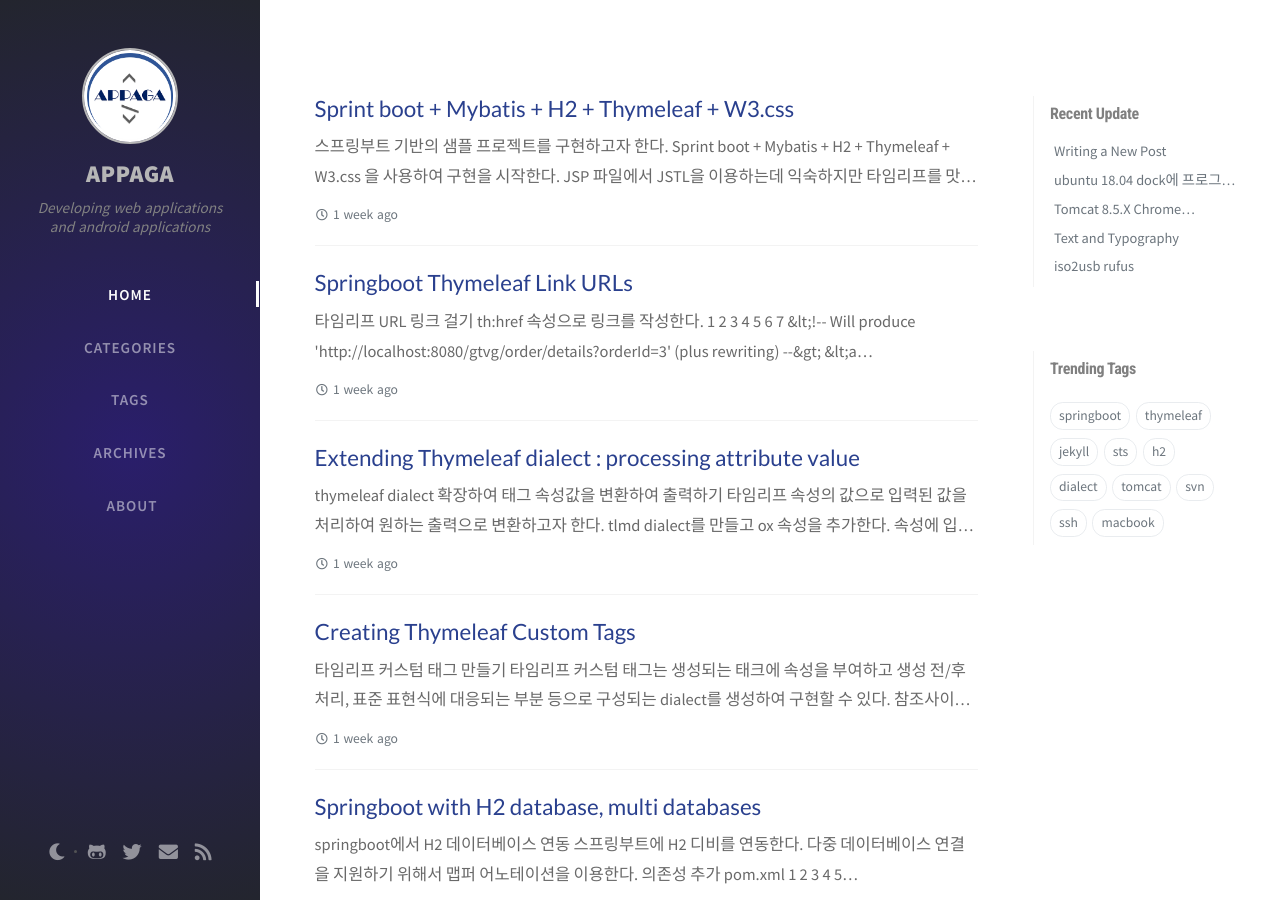
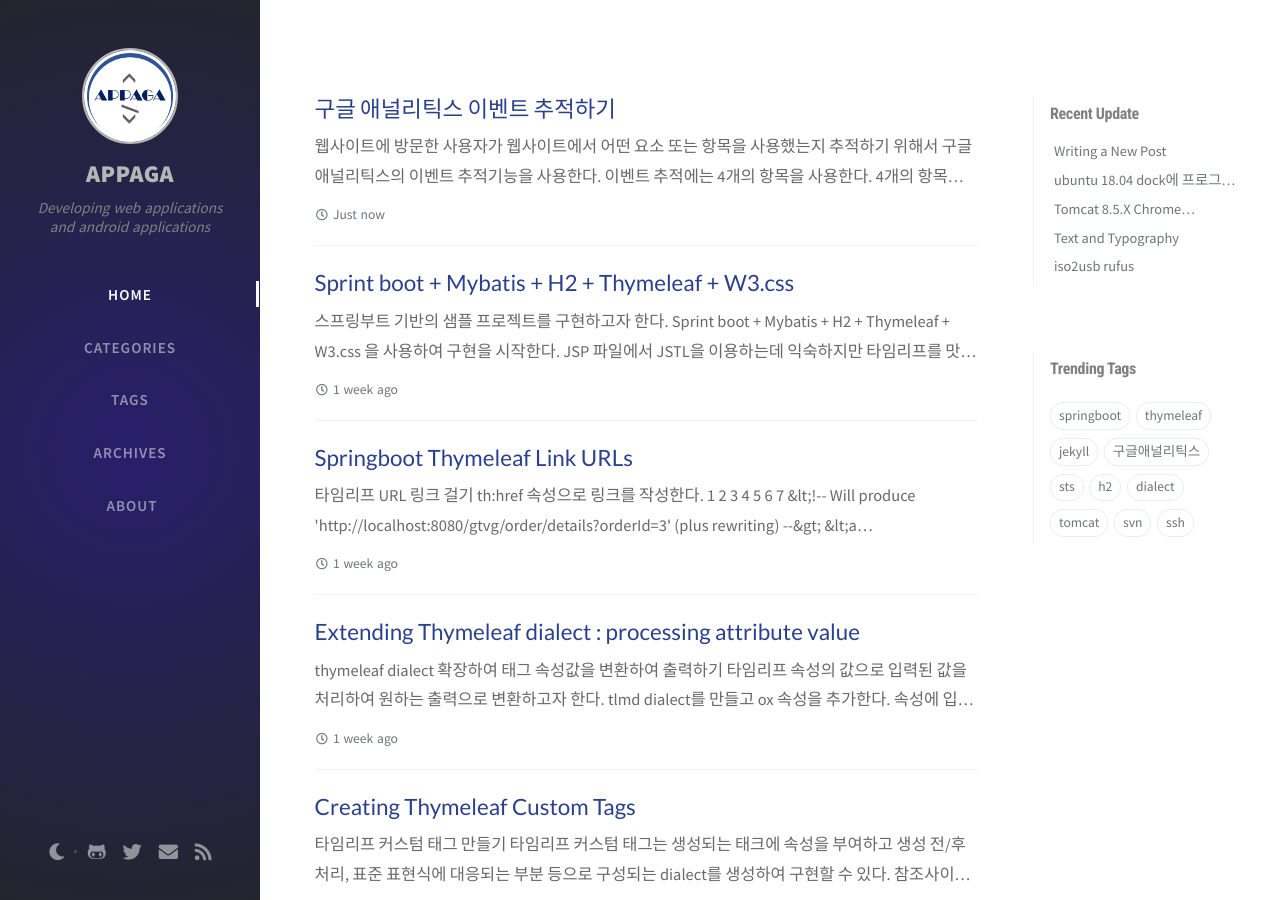
Before and after one commit to appaga/appaga.github.io, a Jekyll site: the page built from index.html, in a window 1280 px wide and 900 px high. Built offline with Jekyll 4.4.1, drawn with Linux system fonts in a browser that asks for light colours; nearby versions of some CDN libraries; the list of posts is cut into pages by our own code; comment, search, counter and statistics services are not loaded; some of the changed text lies outside the part shown.

Commit message:
포스트 추가

````diff
--- a/_layouts/category.html
+++ b/_layouts/category.html
@@ -16,7 +16,7 @@ layout: page
   <ul class="post-content pl-0">
     {% for post in site.categories[page.category] %}
     <li class="d-flex justify-content-between pl-md-3 pr-md-3">
-      <a href="{{ post.url | absolute_url }}" onclick="sendGaEvent('category', 'link', '{{ page.title }}', '{{ post.title }}')">{{ post.title }}</a>
+      <a href="{{ post.url | absolute_url }}" onclick="sendGaEvent('category', 'link', '{{ page.title }}')">{{ post.title }}</a>
       <span class="dash flex-grow-1"></span>
       <span class="text-muted small">{{ post.date | date: site.data.date_format.post }}</span>
     </li>
--- a/_layouts/tag.html
+++ b/_layouts/tag.html
@@ -16,7 +16,7 @@ layout: page
   <ul class="post-content pl-0">
     {% for post in site.tags[page.tag] %}
     <li class="d-flex justify-content-between pl-md-3 pr-md-3">
-      <a href="{{ post.url | absolute_url }}">{{ post.title }}</a>
+      <a href="{{ post.url | absolute_url }}" onclick="sendGaEvent('tag', 'link', '{{ post.title }}')">{{ post.title }}</a>
       <span class="dash flex-grow-1"></span>
       <span class="text-muted small">{{ post.date | date: site.data.date_format.post }}</span>
     </li>
--- /dev/null
+++ b/_posts/2020-04-30-google-002.md
@@ -0,0 +1,56 @@
+---
+title: "구글 애널리틱스 이벤트 추적하기"
+author: APPAGA
+date: 2020-04-30 22:00:00 +0900
+categories: [Google, analytics]
+tags: [구글애널리틱스]
+---
+
+웹사이트에 방문한 사용자가 웹사이트에서 어떤 요소 또는 항목을 사용했는지 추적하기 위해서 구글 애널리틱스의 이벤트 추적기능을 사용한다.
+
+이벤트 추적에는 4개의 항목을 사용한다.
+4개의 항목을 이용하여 사용자가 웹페이지를 어떻게 이용했는지 표현될 수 있도록 정의한다.
+
+* __**category**__ : 필수. 추적하고자 하는 항목의 그룹.
+* __**action**__   : 필수. 추적 행동. `링크를 클릭한다`와 같은 행위를 표현한다.
+* __**label**__    : 선택사항(필수로 사용하길 권장함). 추적 해동에 대한 기술. `클릭한 링크의 주소` 등의 값을 사용한다.
+* __**value**__    : 선택사항. 정수값을 이용한다. `동영상을 플레이한 시간` 등의 값이 사용된다.
+
+꼭 위에 기술된 내용에 맞게 정의할 필요는 없고 이벤트 추적에 도움이 되도록 자신만의 규칙으로 설정하면 된다.
+
+## gtag.js 애널리틱스 자바스크립트를 사이트에 추가하기
+
+기존 `analytics.js`가 아닌 새로운 방식의 `gtag.js`를 이용하도록 한다.
+`analytics.js`에서 `gtag.js`로 변경하는 방법은 아래 링크에 잘 나와있다.
+
+[Migrate from analytics.js to gtag.js](https://developers.google.com/analytics/devguides/collection/gtagjs/migration)
+
+구글애널리틱스에 등록한 구글애널리틱스ID(`GA_MEASUREMENT_ID`) 값을 이용하여 아래 스크립트를 웹사이트 헤더에 추가한다.
+`sendGaEvent()`는 웹사이트에서 공통으로 호출한 함수를 정의한 것으로 실제로는 `gtag()` 함수를 호출하는 역할을 할 뿐이다.
+
+```javascript
+<script async src="https://www.googletagmanager.com/gtag/js?id=GA_MEASUREMENT_ID"></script>
+<script>
+  window.dataLayer = window.dataLayer || [];
+  function gtag(){dataLayer.push(arguments);}
+  gtag('js', new Date());
+
+  gtag('config', 'GA_MEASUREMENT_ID');
+
+  function sendGaEvent(category, action, label, value) {
+	  gtag('event', action||'ACTION', {
+		'event_category': category||'CATEGORY',
+		'event_label': label||'',
+		'value': value||''
+	  });
+  }
+</script>
+```
+
+## 이벤트 등록하기
+
+아래 예시와 같이 링크를 클릭하면 `sendGaEvent()` 함수를 호출하여 구글애널리틱스에 이벤트를 추적하도록 한다.
+
+```html
+<a href="/category/event" onclick="sendGaEvent('메뉴', 'click', '이벤트보기')">이벤트보기</a>
+```
````
Also changed, not shown: _posts/2020-02-23-google-001.md (+1 -1 lines), tabs/categories.md (+2 -2 lines).
